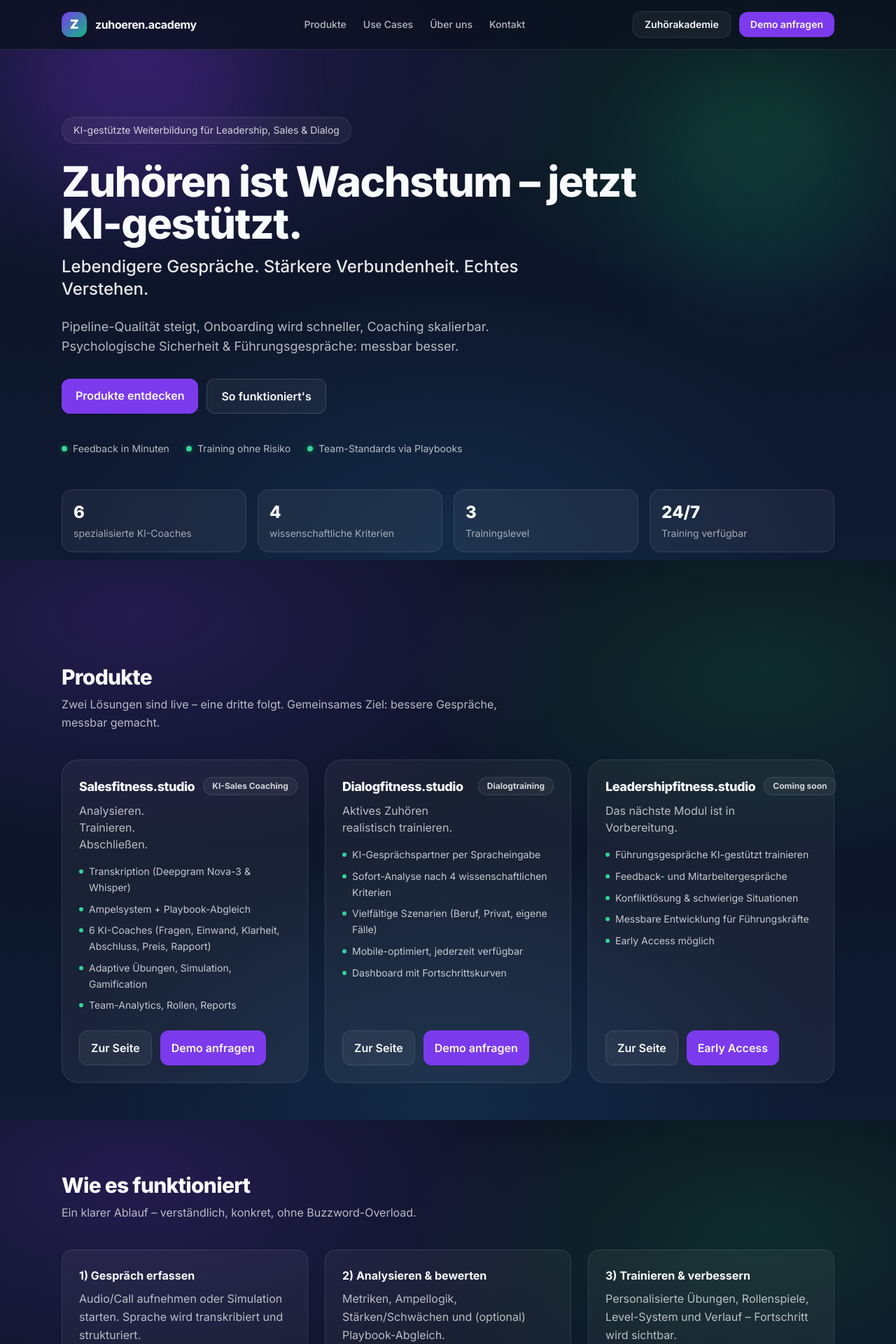
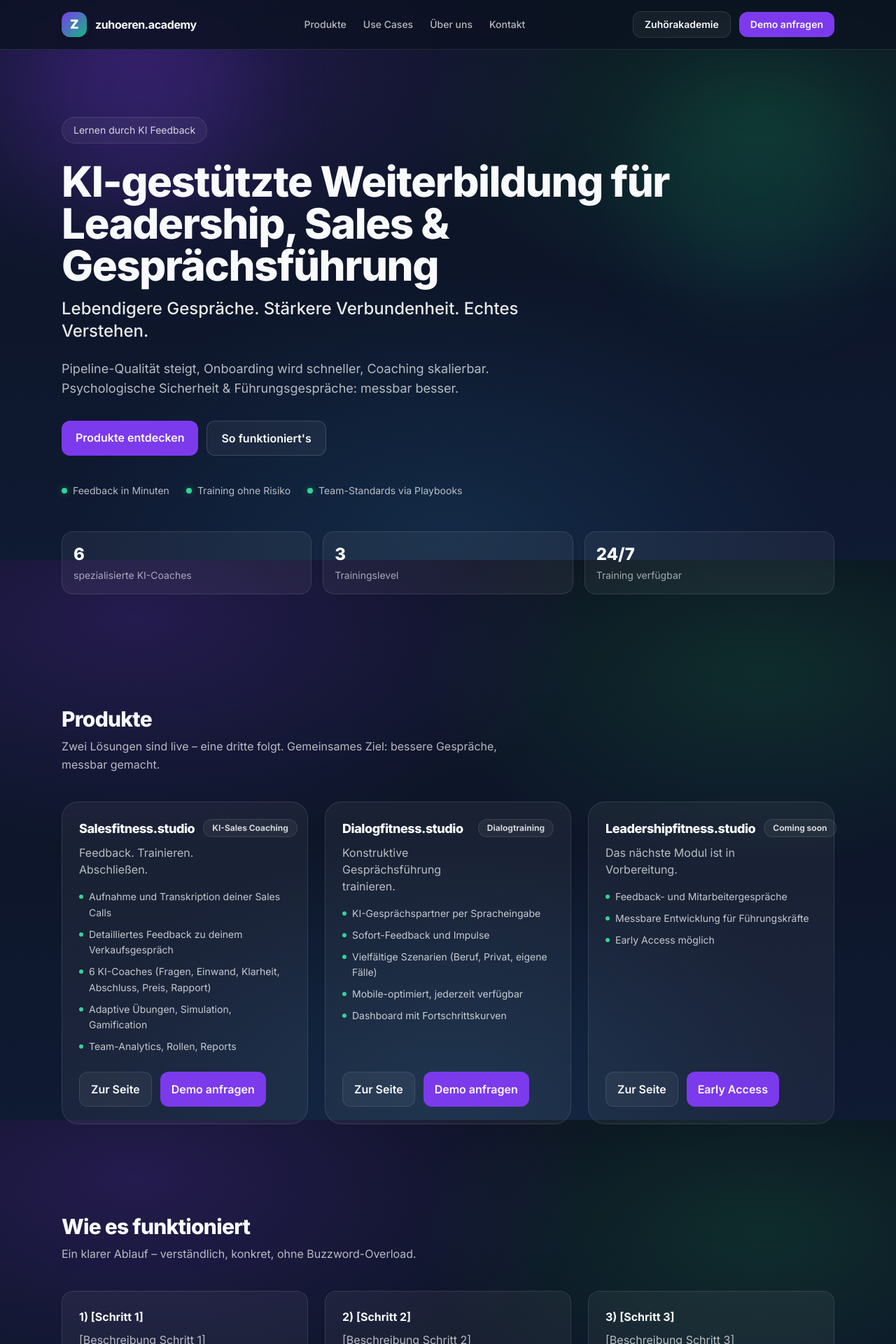
Before and after one commit to JuergenM3013/zuhoeren.academy, a Next.js app: page / in a window 1280 px wide. Shown: the top 1920 px of the page at 70% size. Built offline with nearby package versions, Linux system fonts and the light colour scheme.

Commit message:
Update: Hero, Produkte, Platzhalter für Ablauf

```diff
--- a/app/page.tsx
+++ b/app/page.tsx
@@ -13,11 +13,11 @@
 
         <div className="relative mx-auto max-w-6xl px-6 py-16 md:py-24">
           <p className="inline-flex items-center gap-2 rounded-full border border-white/10 bg-white/5 px-4 py-2 text-sm text-white/80">
-            KI-gestützte Weiterbildung für Leadership, Sales & Dialog
+            Lernen durch KI Feedback
           </p>
 
           <h1 className="mt-6 max-w-4xl text-4xl font-extrabold leading-tight tracking-tight md:text-6xl">
-            Zuhören ist Wachstum – jetzt KI-gestützt.
+            KI-gestützte Weiterbildung für Leadership, Sales & Gesprächsführung
           </h1>
 
           <p className="mt-4 max-w-2xl text-xl leading-relaxed text-white/90 md:text-2xl font-medium">
@@ -51,10 +51,9 @@
           </div>
 
           {/* KPI Badges */}
-          <div className="mt-12 grid gap-4 sm:grid-cols-2 lg:grid-cols-4">
+          <div className="mt-12 grid gap-4 sm:grid-cols-3">
             {[
               ["6", "spezialisierte KI-Coaches"],
-              ["4", "wissenschaftliche Kriterien"],
               ["3", "Trainingslevel"],
               ["24/7", "Training verfügbar"],
             ].map(([num, label]) => (
@@ -82,11 +81,11 @@
           <ProductCard
             name="Salesfitness.studio"
             tag="KI-Sales Coaching"
-            tagline="Analysieren. Trainieren. Abschließen."
+            tagline="Feedback. Trainieren. Abschließen."
             href="https://salesfitness.studio"
             bullets={[
-              "Transkription (Deepgram Nova-3 & Whisper)",
-              "Ampelsystem + Playbook-Abgleich",
+              "Aufnahme und Transkription deiner Sales Calls",
+              "Detailliertes Feedback zu deinem Verkaufsgespräch",
               "6 KI-Coaches (Fragen, Einwand, Klarheit, Abschluss, Preis, Rapport)",
               "Adaptive Übungen, Simulation, Gamification",
               "Team-Analytics, Rollen, Reports",
@@ -97,11 +96,11 @@
           <ProductCard
             name="Dialogfitness.studio"
             tag="Dialogtraining"
-            tagline="Aktives Zuhören realistisch trainieren."
+            tagline="Konstruktive Gesprächsführung trainieren."
             href="https://dialogfitness.studio"
             bullets={[
               "KI-Gesprächspartner per Spracheingabe",
-              "Sofort-Analyse nach 4 wissenschaftlichen Kriterien",
+              "Sofort-Feedback und Impulse",
               "Vielfältige Szenarien (Beruf, Privat, eigene Fälle)",
               "Mobile-optimiert, jederzeit verfügbar",
               "Dashboard mit Fortschrittskurven",
@@ -115,9 +114,7 @@
             tagline="Das nächste Modul ist in Vorbereitung."
             href="https://leadershipfitness.studio"
             bullets={[
-              "Führungsgespräche KI-gestützt trainieren",
               "Feedback- und Mitarbeitergespräche",
-              "Konfliktlösung & schwierige Situationen",
               "Messbare Entwicklung für Führungskräfte",
               "Early Access möglich",
             ]}
@@ -135,9 +132,9 @@
 
         <div className="mt-10 grid gap-6 md:grid-cols-3">
           {[
-            ["1) Gespräch erfassen", "Audio/Call aufnehmen oder Simulation starten. Sprache wird transkribiert und strukturiert."],
-            ["2) Analysieren & bewerten", "Metriken, Ampellogik, Stärken/Schwächen und (optional) Playbook-Abgleich."],
-            ["3) Trainieren & verbessern", "Personalisierte Übungen, Rollenspiele, Level-System und Verlauf – Fortschritt wird sichtbar."],
+            ["1) [Schritt 1]", "[Beschreibung Schritt 1]"],
+            ["2) [Schritt 2]", "[Beschreibung Schritt 2]"],
+            ["3) [Schritt 3]", "[Beschreibung Schritt 3]"],
           ].map(([title, desc]) => (
             <div key={title} className="rounded-2xl border border-white/10 bg-white/5 p-6">
               <h3 className="font-bold">{title}</h3>
```
